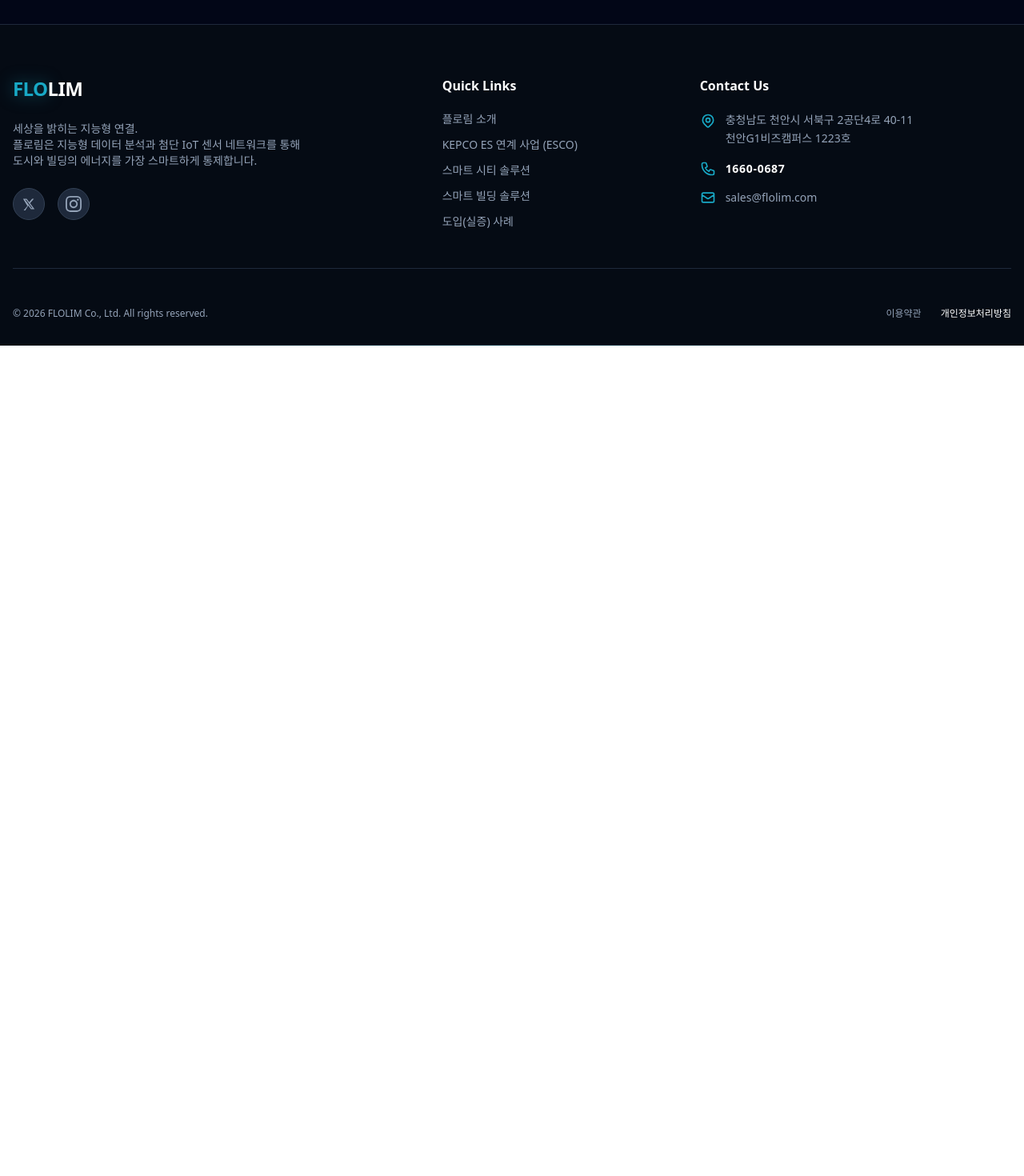
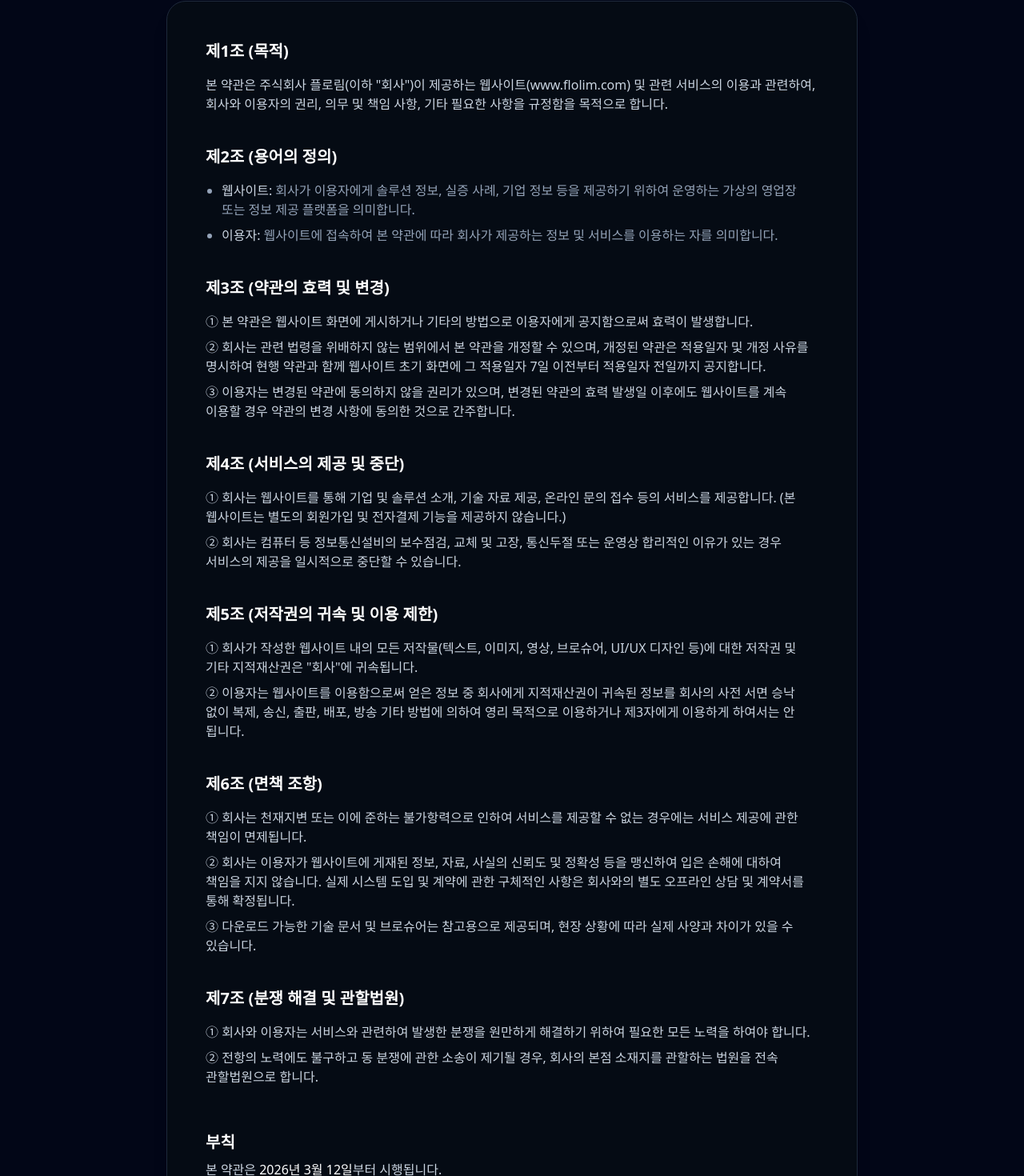
Before and after one commit to flolim-mj54/flolim-website, a React (Vite) app: page /terms in a window 1280 px wide. Shown: the part 368-1838 px from the top of the page at 80% size. Before the commit the page ends 800 px from the top, so only its background shows below. Built offline with nearby package versions, Linux system fonts and the light colour scheme.

Commit message:
이용약관 업데이트

```diff
--- a/src/App.tsx
+++ b/src/App.tsx
@@ -1,6 +1,5 @@
 import { BrowserRouter as Router, Routes, Route } from 'react-router-dom';
 import ScrollToTop from './components/ScrollToTop';
-// 💡 [수정됨] 실제 존재하는 Header 파일로 변경
 import Header from './components/Header';
 import Footer from './components/Footer';
 import Home from './pages/Home';
@@ -37,13 +36,13 @@ import SupportContact from './pages/06_Support/SupportContact';
 
 // Policy
 import PrivacyPolicy from './pages/PrivacyPolicy';
+import TermsOfService from './pages/TermsOfService'; // 💡 [추가됨] 이용약관 임포트
 
 function App() {
   return (
     <Router>
       <ScrollToTop />
       <div className="flex flex-col min-h-screen bg-[#020617] font-sans selection:bg-flolim selection:text-slate-900">
-        {/* 💡 [수정됨] Header 컴포넌트 렌더링 */}
         <Header />
         <main className="flex-grow pt-20">
           <Routes>
@@ -73,8 +72,8 @@ function App() {
             <Route path="/support/archive" element={<SupportArchive />} />
             <Route path="/support/contact" element={<SupportContact />} />
 
-            {/* 개인정보처리방침 라우트 */}
             <Route path="/privacy" element={<PrivacyPolicy />} />
+            <Route path="/terms" element={<TermsOfService />} /> {/* 💡 [추가됨] 이용약관 라우트 */}
           </Routes>
         </main>
         <Footer />
--- a/src/components/Footer.tsx
+++ b/src/components/Footer.tsx
@@ -88,7 +88,8 @@ const Footer = () => {
         <div className="flex flex-col sm:flex-row justify-between items-center gap-3 md:gap-4 text-[10px] md:text-xs font-light">
           <p>© 2026 FLOLIM Co., Ltd. All rights reserved.</p>
           <div className="flex gap-4 md:gap-6">
-            <a href="#" onClick={handleComingSoon} className="hover:text-white transition-colors">이용약관</a>
+            {/* 💡 [수정됨] 이용약관 Link 추가 */}
+            <Link to="/terms" onClick={() => window.scrollTo(0,0)} className="hover:text-white transition-colors">이용약관</Link>
             <Link to="/privacy" onClick={() => window.scrollTo(0,0)} className="text-white font-medium hover:text-flolim transition-colors">개인정보처리방침</Link>
           </div>
         </div>
@@ -110,7 +111,6 @@ const Footer = () => {
           </span>
         </div>
       </div>
-
     </footer>
   );
 };
--- /dev/null
+++ b/src/pages/TermsOfService.tsx
@@ -0,0 +1,76 @@
+import { useEffect } from 'react';
+
+export default function TermsOfService() {
+  // 페이지 진입 시 스크롤 최상단 이동
+  useEffect(() => {
+    window.scrollTo(0, 0);
+  }, []);
+
+  return (
+    <div className="pb-20 pt-32 bg-[#020617] min-h-screen font-sans text-slate-300">
+      <div className="container mx-auto px-4 max-w-4xl relative z-10">
+
+        <div className="mb-12 border-b border-slate-700 pb-8 text-center md:text-left">
+          <h1 className="text-3xl md:text-4xl font-bold text-white mb-4">이용약관</h1>
+          <p className="text-slate-400 font-light text-sm md:text-base break-keep">
+            주식회사 플로림 웹사이트에 방문해 주셔서 감사합니다. 본 약관은 이용자와 회사 간의 기본적인 권리와 의무를 규정하고 있습니다.
+          </p>
+        </div>
+
+        <div className="bg-[#050b14] p-8 md:p-12 rounded-3xl border border-slate-800 shadow-xl space-y-10 text-sm md:text-base font-light leading-relaxed break-keep">
+
+          <section>
+            <h2 className="text-lg md:text-xl font-bold text-white mb-4">제1조 (목적)</h2>
+            <p>본 약관은 주식회사 플로림(이하 "회사")이 제공하는 웹사이트(www.flolim.com) 및 관련 서비스의 이용과 관련하여, 회사와 이용자의 권리, 의무 및 책임 사항, 기타 필요한 사항을 규정함을 목적으로 합니다.</p>
+          </section>
+
+          <section>
+            <h2 className="text-lg md:text-xl font-bold text-white mb-4">제2조 (용어의 정의)</h2>
+            <ul className="list-disc pl-5 space-y-2 text-slate-400">
+              <li><strong className="text-slate-300">웹사이트:</strong> 회사가 이용자에게 솔루션 정보, 실증 사례, 기업 정보 등을 제공하기 위하여 운영하는 가상의 영업장 또는 정보 제공 플랫폼을 의미합니다.</li>
+              <li><strong className="text-slate-300">이용자:</strong> 웹사이트에 접속하여 본 약관에 따라 회사가 제공하는 정보 및 서비스를 이용하는 자를 의미합니다.</li>
+            </ul>
+          </section>
+
+          <section>
+            <h2 className="text-lg md:text-xl font-bold text-white mb-4">제3조 (약관의 효력 및 변경)</h2>
+            <p className="mb-2">① 본 약관은 웹사이트 화면에 게시하거나 기타의 방법으로 이용자에게 공지함으로써 효력이 발생합니다.</p>
+            <p className="mb-2">② 회사는 관련 법령을 위배하지 않는 범위에서 본 약관을 개정할 수 있으며, 개정된 약관은 적용일자 및 개정 사유를 명시하여 현행 약관과 함께 웹사이트 초기 화면에 그 적용일자 7일 이전부터 적용일자 전일까지 공지합니다.</p>
+            <p>③ 이용자는 변경된 약관에 동의하지 않을 권리가 있으며, 변경된 약관의 효력 발생일 이후에도 웹사이트를 계속 이용할 경우 약관의 변경 사항에 동의한 것으로 간주합니다.</p>
+          </section>
+
+          <section>
+            <h2 className="text-lg md:text-xl font-bold text-white mb-4">제4조 (서비스의 제공 및 중단)</h2>
+            <p className="mb-2">① 회사는 웹사이트를 통해 기업 및 솔루션 소개, 기술 자료 제공, 온라인 문의 접수 등의 서비스를 제공합니다. (본 웹사이트는 별도의 회원가입 및 전자결제 기능을 제공하지 않습니다.)</p>
+            <p>② 회사는 컴퓨터 등 정보통신설비의 보수점검, 교체 및 고장, 통신두절 또는 운영상 합리적인 이유가 있는 경우 서비스의 제공을 일시적으로 중단할 수 있습니다.</p>
+          </section>
+
+          <section>
+            <h2 className="text-lg md:text-xl font-bold text-white mb-4">제5조 (저작권의 귀속 및 이용 제한)</h2>
+            <p className="mb-2">① 회사가 작성한 웹사이트 내의 모든 저작물(텍스트, 이미지, 영상, 브로슈어, UI/UX 디자인 등)에 대한 저작권 및 기타 지적재산권은 "회사"에 귀속됩니다.</p>
+            <p>② 이용자는 웹사이트를 이용함으로써 얻은 정보 중 회사에게 지적재산권이 귀속된 정보를 회사의 사전 서면 승낙 없이 복제, 송신, 출판, 배포, 방송 기타 방법에 의하여 영리 목적으로 이용하거나 제3자에게 이용하게 하여서는 안 됩니다.</p>
+          </section>
+
+          <section>
+            <h2 className="text-lg md:text-xl font-bold text-white mb-4">제6조 (면책 조항)</h2>
+            <p className="mb-2">① 회사는 천재지변 또는 이에 준하는 불가항력으로 인하여 서비스를 제공할 수 없는 경우에는 서비스 제공에 관한 책임이 면제됩니다.</p>
+            <p className="mb-2">② 회사는 이용자가 웹사이트에 게재된 정보, 자료, 사실의 신뢰도 및 정확성 등을 맹신하여 입은 손해에 대하여 책임을 지지 않습니다. 실제 시스템 도입 및 계약에 관한 구체적인 사항은 회사와의 별도 오프라인 상담 및 계약서를 통해 확정됩니다.</p>
+            <p>③ 다운로드 가능한 기술 문서 및 브로슈어는 참고용으로 제공되며, 현장 상황에 따라 실제 사양과 차이가 있을 수 있습니다.</p>
+          </section>
+
+          <section>
+            <h2 className="text-lg md:text-xl font-bold text-white mb-4">제7조 (분쟁 해결 및 관할법원)</h2>
+            <p className="mb-2">① 회사와 이용자는 서비스와 관련하여 발생한 분쟁을 원만하게 해결하기 위하여 필요한 모든 노력을 하여야 합니다.</p>
+            <p>② 전항의 노력에도 불구하고 동 분쟁에 관한 소송이 제기될 경우, 회사의 본점 소재지를 관할하는 법원을 전속 관할법원으로 합니다.</p>
+          </section>
+
+          <section className="pt-4">
+            <h2 className="text-lg md:text-xl font-bold text-white mb-2">부칙</h2>
+            <p>본 약관은 <strong className="text-white">2026년 3월 12일</strong>부터 시행됩니다.</p>
+          </section>
+        </div>
+
+      </div>
+    </div>
+  );
+}
```
Also changed, not shown: src/pages/PrivacyPolicy.tsx (+13 -10 lines).
